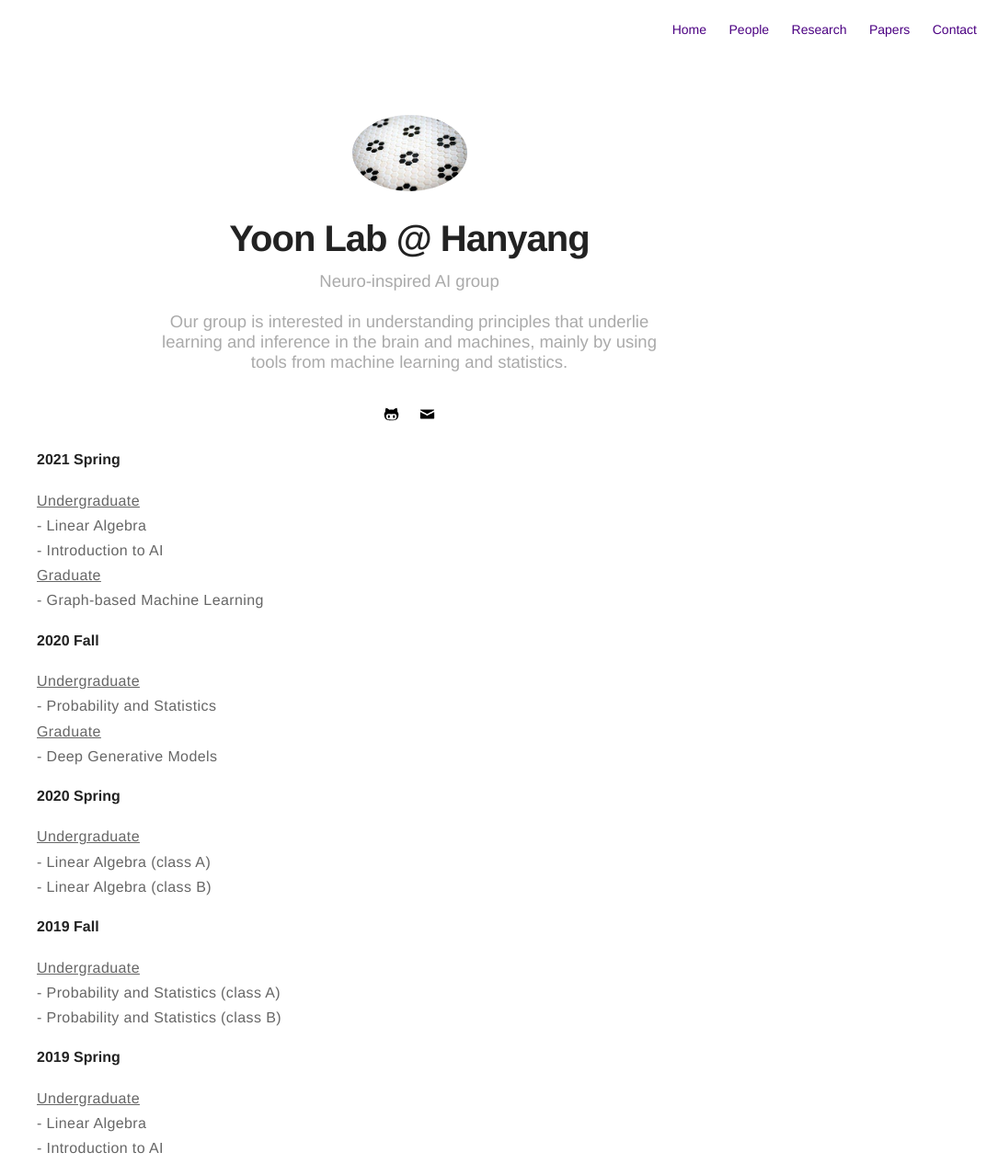
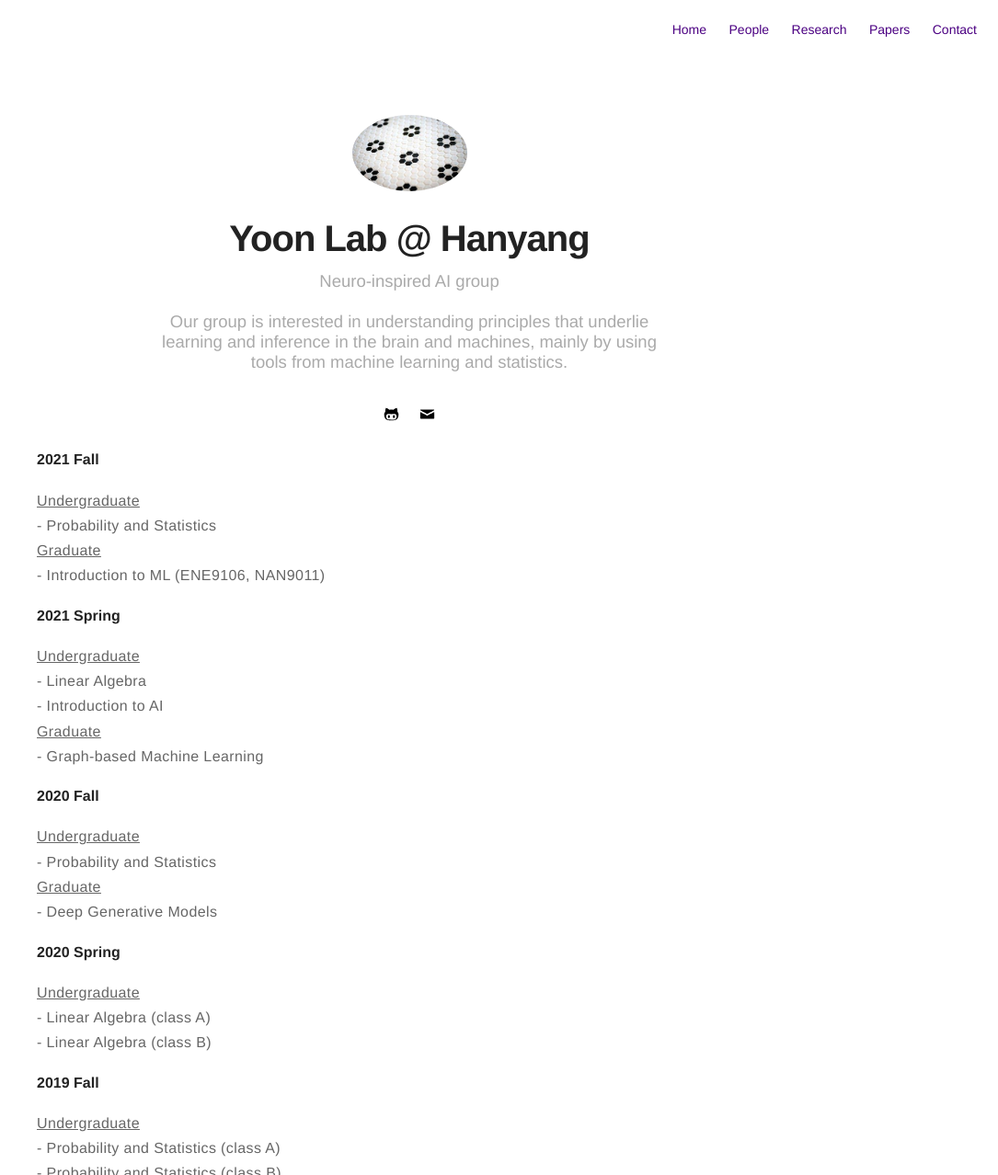
Before and after one commit to kijungyoon/kijungyoon.github.io, a Jekyll site: the page built from teaching.md, in a window 1280 px wide, cut to the strip 0-1278 px from the top of the page. Shown: the whole strip at 92% size, without its empty margins (195-1280 px from the left). Built offline with Jekyll 4.4.1, drawn with Linux system fonts in a browser that asks for light colours.

Commit message:
Update teaching.md

```diff
--- a/teaching.md
+++ b/teaching.md
@@ -2,6 +2,12 @@
 title: Teaching
 layout: page
 ---
+
+<h4>2021 Fall</h4>
+<p> <u>Undergraduate</u><br>
+- Probability and Statistics<br>
+<u>Graduate</u><br>
+- Introduction to ML (ENE9106, NAN9011)<br>
 
 <h4>2021 Spring</h4>
 <p> <u>Undergraduate</u><br>
```
